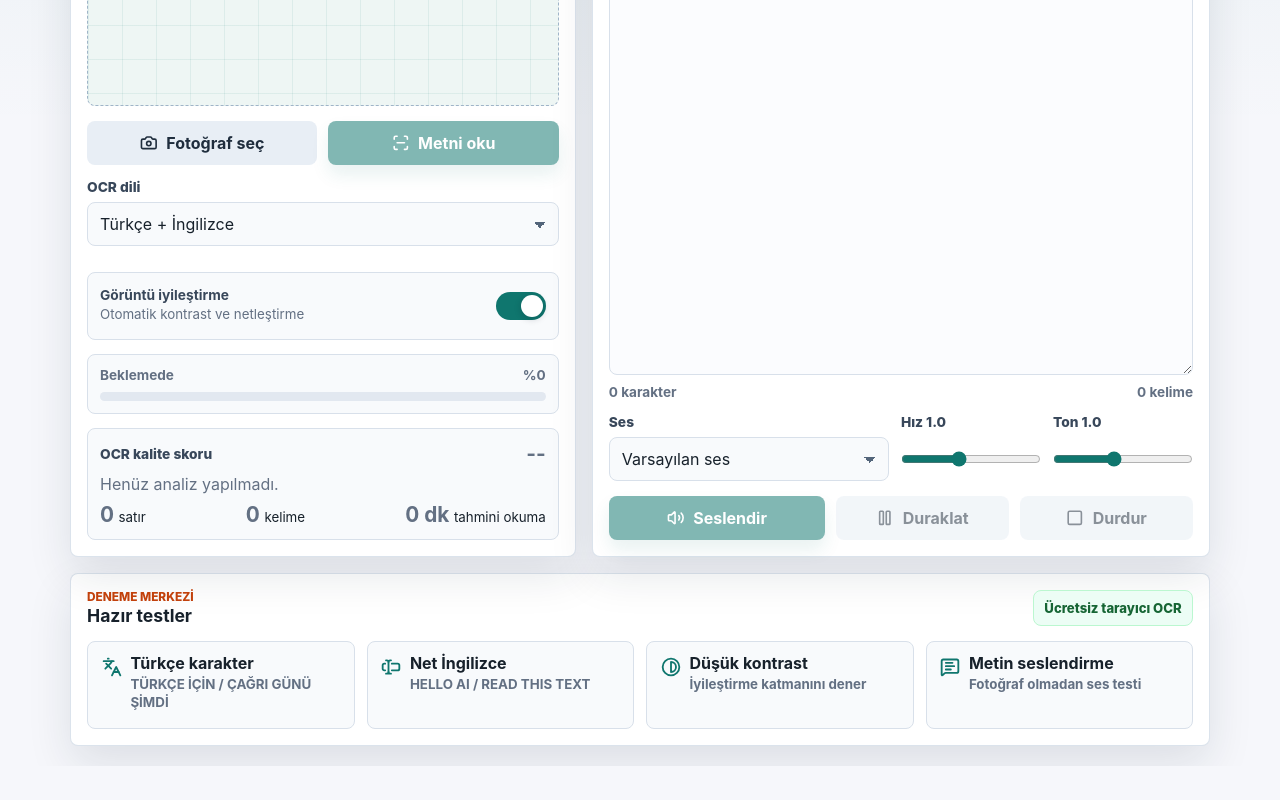
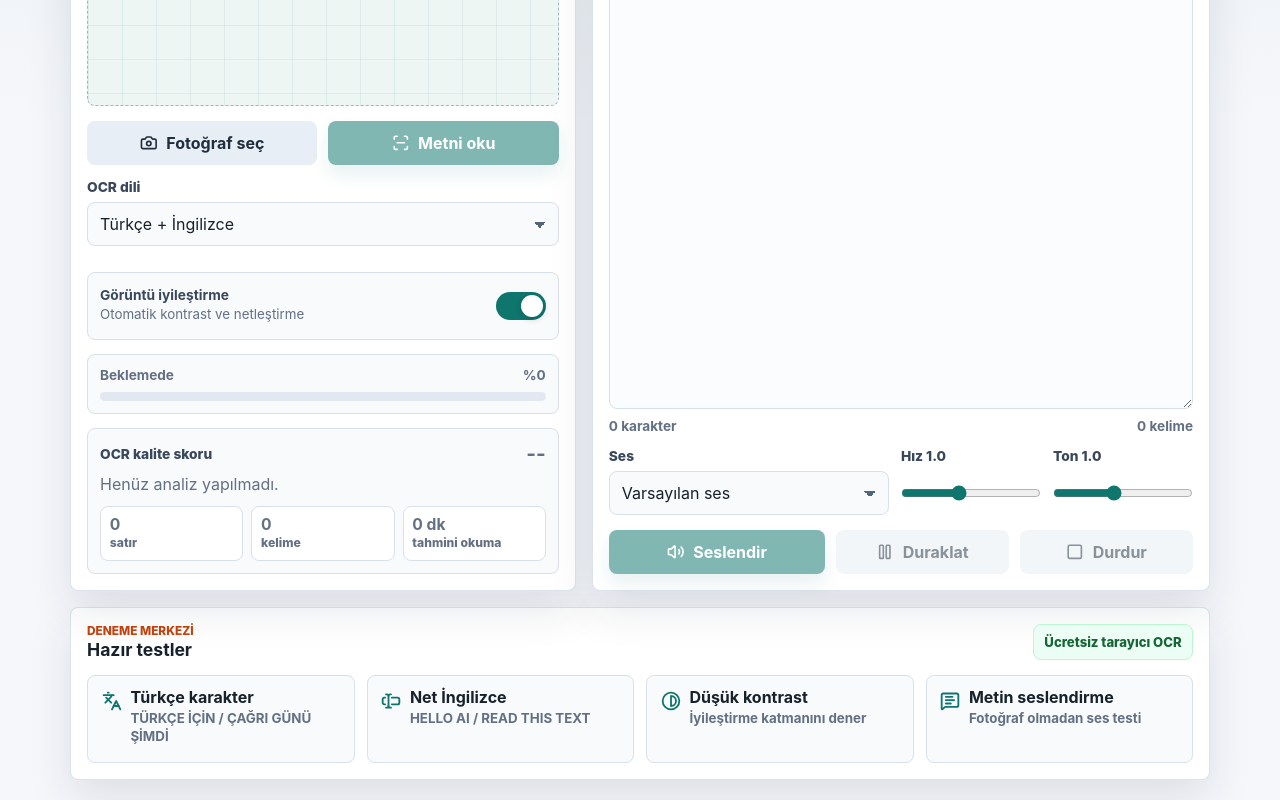
Before and after one commit to MehmetcanMutlu/ai-sesli-ceviri-araci, a website: page index.html in a window 1280 px wide. Shown: the part 417-1217 px from the top of the page. Before the commit the page ends 1183 px from the top, so only its background shows below. Drawn offline with nearby package versions, Linux system fonts and the light colour scheme.

Commit message:
Style text analysis metrics

```diff
--- a/styles.css
+++ b/styles.css
@@ -444,7 +444,7 @@ select {
   gap: 0.4rem;
 }
 
-.quality-card > div {
+.quality-score-row {
   align-items: center;
   display: flex;
   justify-content: space-between;
@@ -487,6 +487,35 @@ select {
 
 .quality-card.is-danger strong {
   color: var(--danger);
+}
+
+.quality-metrics {
+  display: grid;
+  gap: 0.5rem;
+  grid-template-columns: repeat(3, minmax(0, 1fr));
+  margin-top: 0.25rem;
+}
+
+.quality-metrics span {
+  background: #ffffff;
+  border: 1px solid var(--line);
+  border-radius: 8px;
+  display: grid;
+  gap: 0.12rem;
+  min-width: 0;
+  padding: 0.55rem;
+}
+
+.quality-metrics strong {
+  color: var(--ink);
+  font-size: 0.98rem;
+}
+
+.quality-metrics small {
+  color: var(--muted);
+  font-size: 0.76rem;
+  font-weight: 800;
+  line-height: 1.2;
 }
 
 .text-panel {
@@ -643,6 +672,7 @@ input[type="range"] {
   .control-row,
   .speech-controls,
   .voice-grid,
+  .quality-metrics,
   .demo-grid {
     grid-template-columns: 1fr;
   }
```
